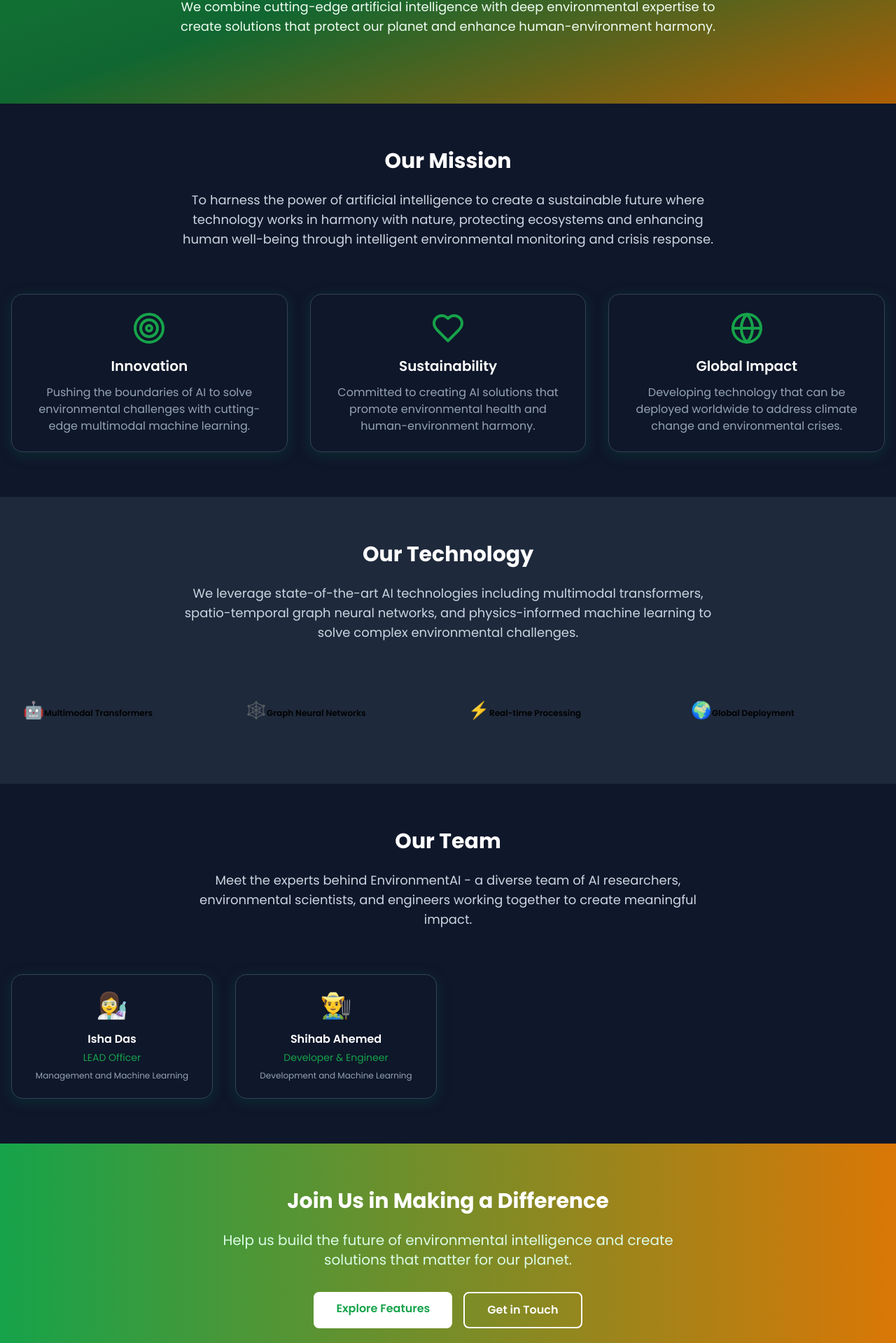
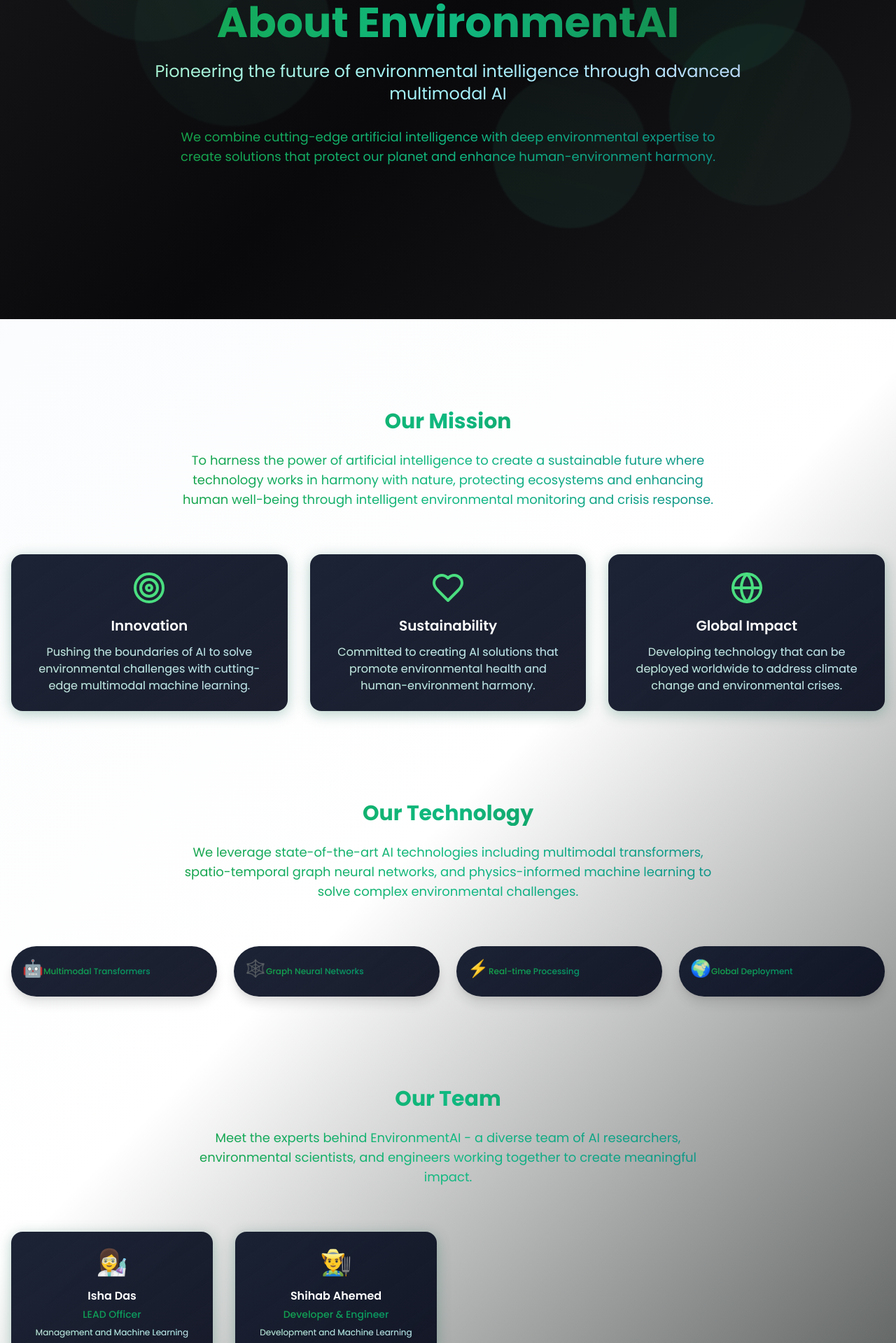
Before and after one commit to Shihab221/environmentAI, a Next.js app: page /about in a window 1280 px wide. Shown: the part 344-2263 px from the top of the page at 70% size. Built offline with nearby package versions, Linux system fonts and the light colour scheme.

Commit message:
may be changed all theme needed

```diff
--- a/src/app/about/page.tsx
+++ b/src/app/about/page.tsx
@@ -52,24 +52,31 @@ const AboutPage = () => {
   ]
 
   return (
-    <div className="min-h-screen bg-slate-50 dark:bg-slate-900">
+    <div className="min-h-screen relative">
+      {/* Animated Bubble Background */}
+      <div className="bubble-bg">
+        <div className="bubble"></div>
+        <div className="bubble"></div>
+        <div className="bubble"></div>
+        <div className="bubble"></div>
+        <div className="bubble"></div>
+      </div>
       {/* Hero Section */}
-      <section className="relative bg-gradient-to-br from-green-600 via-green-700 to-amber-600 text-white">
-        <div className="absolute inset-0 bg-black/20"></div>
-        <div className="relative container mx-auto px-4 py-24">
+      <section className="relative min-h-screen flex items-center bg-transparent z-10">
+        <div className="container mx-auto px-4 py-24">
           <motion.div
             initial={{ opacity: 0, y: 20 }}
             animate={{ opacity: 1, y: 0 }}
             transition={{ duration: 0.6 }}
             className="text-center max-w-4xl mx-auto"
           >
-            <h1 className="text-4xl md:text-6xl font-bold mb-6">
+            <h1 className="text-4xl md:text-6xl font-bold mb-6 bg-gradient-to-r from-green-600 via-emerald-500 to-green-700 bg-clip-text text-transparent drop-shadow-sm">
               About EnvironmentAI
             </h1>
-            <p className="text-xl md:text-2xl text-green-100 mb-8">
+            <p className="text-xl md:text-2xl mb-8 bg-gradient-to-r from-emerald-200 via-cyan-200 to-blue-200 bg-clip-text text-transparent drop-shadow-sm">
               Pioneering the future of environmental intelligence through advanced multimodal AI
             </p>
-            <p className="text-lg text-green-50 max-w-3xl mx-auto">
+            <p className="text-lg max-w-3xl mx-auto bg-gradient-to-r from-green-600 via-emerald-500 to-teal-600 bg-clip-text text-transparent">
               We combine cutting-edge artificial intelligence with deep environmental expertise to create
               solutions that protect our planet and enhance human-environment harmony.
             </p>
@@ -78,7 +85,7 @@ const AboutPage = () => {
       </section>
 
       {/* Mission Section */}
-      <section className="py-16 bg-slate-50 dark:bg-slate-900">
+      <section className="py-16 bg-transparent relative z-10">
         <div className="container mx-auto px-4">
           <motion.div
             initial={{ opacity: 0, y: 20 }}
@@ -87,10 +94,10 @@ const AboutPage = () => {
             viewport={{ once: true }}
             className="text-center max-w-3xl mx-auto mb-16"
           >
-            <h2 className="text-3xl font-bold text-slate-900 dark:text-white mb-6">
+            <h2 className="text-3xl font-bold mb-6 bg-gradient-to-r from-green-600 via-emerald-500 to-green-700 bg-clip-text text-transparent">
               Our Mission
             </h2>
-            <p className="text-lg text-slate-600 dark:text-slate-300">
+            <p className="text-lg bg-gradient-to-r from-green-600 via-emerald-500 to-teal-600 bg-clip-text text-transparent">
               To harness the power of artificial intelligence to create a sustainable future where
               technology works in harmony with nature, protecting ecosystems and enhancing human
               well-being through intelligent environmental monitoring and crisis response.
@@ -105,13 +112,13 @@ const AboutPage = () => {
             className="grid md:grid-cols-3 gap-8"
           >
             {values.map((value, index) => (
-              <Card key={index} className="text-center">
+              <Card key={index} className="text-center bg-card-gradient dark:bg-card-gradient-dark backdrop-blur-sm border-0 shadow-modern hover:shadow-card-hover transition-all duration-500">
                 <CardContent className="pt-6">
-                  <value.icon className="h-12 w-12 mx-auto mb-4 text-green-600" />
+                  <value.icon className="h-12 w-12 mx-auto mb-4 text-green-600 dark:text-green-400" />
                   <h3 className="text-xl font-semibold text-slate-900 dark:text-white mb-3">
                     {value.title}
                   </h3>
-                  <p className="text-slate-600 dark:text-slate-400">
+                  <p className="text-slate-600 dark:text-slate-300 bg-gradient-to-r from-green-600 via-emerald-500 to-teal-600 bg-clip-text text-transparent">
                     {value.description}
                   </p>
                 </CardContent>
@@ -122,7 +129,7 @@ const AboutPage = () => {
       </section>
 
       {/* Technology Section */}
-      <section className="py-16 bg-white dark:bg-slate-800">
+      <section className="py-16 bg-transparent relative z-10">
         <div className="container mx-auto px-4">
           <motion.div
             initial={{ opacity: 0, y: 20 }}
@@ -131,10 +138,10 @@ const AboutPage = () => {
             viewport={{ once: true }}
             className="text-center max-w-3xl mx-auto mb-16"
           >
-            <h2 className="text-3xl font-bold text-slate-900 dark:text-white mb-6">
+            <h2 className="text-3xl font-bold mb-6 bg-gradient-to-r from-green-600 via-emerald-500 to-green-700 bg-clip-text text-transparent">
               Our Technology
             </h2>
-            <p className="text-lg text-slate-600 dark:text-slate-300 mb-8">
+            <p className="text-lg mb-8 bg-gradient-to-r from-green-600 via-emerald-500 to-teal-600 bg-clip-text text-transparent">
               We leverage state-of-the-art AI technologies including multimodal transformers,
               spatio-temporal graph neural networks, and physics-informed machine learning
               to solve complex environmental challenges.
@@ -148,28 +155,28 @@ const AboutPage = () => {
             viewport={{ once: true }}
             className="grid md:grid-cols-2 lg:grid-cols-4 gap-6"
           >
-            <Badge variant="secondary" className="p-4 text-center">
+            <Badge variant="secondary" className="p-4 text-center bg-card-gradient dark:bg-card-gradient-dark backdrop-blur-sm border-0 shadow-modern hover:shadow-card-hover transition-all duration-300">
               <div className="text-2xl mb-2">🤖</div>
-              Multimodal Transformers
+              <span className="bg-gradient-to-r from-green-600 to-emerald-600 bg-clip-text text-transparent font-medium">Multimodal Transformers</span>
             </Badge>
-            <Badge variant="secondary" className="p-4 text-center">
+            <Badge variant="secondary" className="p-4 text-center bg-card-gradient dark:bg-card-gradient-dark backdrop-blur-sm border-0 shadow-modern hover:shadow-card-hover transition-all duration-300">
               <div className="text-2xl mb-2">🕸️</div>
-              Graph Neural Networks
+              <span className="bg-gradient-to-r from-green-600 to-emerald-600 bg-clip-text text-transparent font-medium">Graph Neural Networks</span>
             </Badge>
-            <Badge variant="secondary" className="p-4 text-center">
+            <Badge variant="secondary" className="p-4 text-center bg-card-gradient dark:bg-card-gradient-dark backdrop-blur-sm border-0 shadow-modern hover:shadow-card-hover transition-all duration-300">
               <div className="text-2xl mb-2">⚡</div>
-              Real-time Processing
+              <span className="bg-gradient-to-r from-green-600 to-emerald-600 bg-clip-text text-transparent font-medium">Real-time Processing</span>
             </Badge>
-            <Badge variant="secondary" className="p-4 text-center">
+            <Badge variant="secondary" className="p-4 text-center bg-card-gradient dark:bg-card-gradient-dark backdrop-blur-sm border-0 shadow-modern hover:shadow-card-hover transition-all duration-300">
               <div className="text-2xl mb-2">🌍</div>
-              Global Deployment
+              <span className="bg-gradient-to-r from-green-600 to-emerald-600 bg-clip-text text-transparent font-medium">Global Deployment</span>
             </Badge>
           </motion.div>
         </div>
       </section>
 
       {/* Team Section */}
-      <section className="py-16 bg-slate-50 dark:bg-slate-900">
+      <section className="py-16 bg-transparent relative z-10">
         <div className="container mx-auto px-4">
           <motion.div
             initial={{ opacity: 0, y: 20 }}
@@ -178,10 +185,10 @@ const AboutPage = () => {
             viewport={{ once: true }}
             className="text-center max-w-3xl mx-auto mb-16"
           >
-            <h2 className="text-3xl font-bold text-slate-900 dark:text-white mb-6">
+            <h2 className="text-3xl font-bold mb-6 bg-gradient-to-r from-green-600 via-emerald-500 to-green-700 bg-clip-text text-transparent">
               Our Team
             </h2>
-            <p className="text-lg text-slate-600 dark:text-slate-300">
+            <p className="text-lg bg-gradient-to-r from-green-600 via-emerald-500 to-teal-600 bg-clip-text text-transparent">
               Meet the experts behind EnvironmentAI - a diverse team of AI researchers,
               environmental scientists, and engineers working together to create
               meaningful impact.
@@ -196,14 +203,14 @@ const AboutPage = () => {
             className="grid md:grid-cols-2 lg:grid-cols-4 gap-8"
           >
             {team.map((member, index) => (
-              <Card key={index} className="text-center">
+              <Card key={index} className="text-center bg-card-gradient dark:bg-card-gradient-dark backdrop-blur-sm border-0 shadow-modern hover:shadow-card-hover transition-all duration-500">
                 <CardContent className="pt-6">
                   <div className="text-4xl mb-4">{member.image}</div>
                   <h3 className="font-semibold text-slate-900 dark:text-white mb-1">
                     {member.name}
                   </h3>
-                  <p className="text-sm text-green-600 mb-2">{member.role}</p>
-                  <p className="text-xs text-slate-600 dark:text-slate-400">
+                  <p className="text-sm mb-2 bg-gradient-to-r from-green-600 to-emerald-600 bg-clip-text text-transparent font-medium">{member.role}</p>
+                  <p className="text-xs text-slate-600 dark:text-slate-300 bg-gradient-to-r from-green-600 via-emerald-500 to-teal-600 bg-clip-text text-transparent">
                     {member.expertise}
                   </p>
                 </CardContent>
@@ -214,7 +221,7 @@ const AboutPage = () => {
       </section>
 
       {/* CTA Section */}
-      <section className="py-16 bg-gradient-to-r from-green-600 to-amber-600 text-white">
+      <section className="py-16 bg-transparent relative z-10">
         <div className="container mx-auto px-4 text-center">
           <motion.div
             initial={{ opacity: 0, y: 20 }}
@@ -223,23 +230,23 @@ const AboutPage = () => {
             viewport={{ once: true }}
             className="max-w-2xl mx-auto"
           >
-            <h2 className="text-3xl font-bold mb-6">
+            <h2 className="text-3xl font-bold mb-6 bg-gradient-to-r from-green-600 via-emerald-500 to-green-700 bg-clip-text text-transparent">
               Join Us in Making a Difference
             </h2>
-            <p className="text-xl text-green-100 mb-8">
+            <p className="text-xl mb-8 bg-gradient-to-r from-emerald-200 via-cyan-200 to-blue-200 bg-clip-text text-transparent">
               Help us build the future of environmental intelligence and create
               solutions that matter for our planet.
             </p>
             <div className="flex flex-col sm:flex-row gap-4 justify-center">
               <a
                 href="/#features"
-                className="bg-white text-green-600 px-8 py-3 rounded-lg font-semibold hover:bg-green-50 transition-colors"
+                className="bg-gradient-to-r from-green-600 to-emerald-600 hover:from-green-700 hover:to-emerald-700 text-white px-8 py-3 rounded-lg font-semibold shadow-modern hover:shadow-glow-green transition-all duration-300 transform hover:scale-105 border-0"
               >
                 Explore Features
               </a>
               <a
                 href="mailto:contact@environmentai.com"
-                className="border-2 border-white text-white px-8 py-3 rounded-lg font-semibold hover:bg-white hover:text-green-600 transition-colors"
+                className="border-2 border-green-600 text-green-600 hover:bg-gradient-to-r hover:from-green-600 hover:to-emerald-600 hover:text-white px-8 py-3 rounded-lg font-semibold transition-all duration-300"
               >
                 Get in Touch
               </a>
```
Also changed, not shown: src/app/features/[id]/page.tsx (+30 -12 lines).
